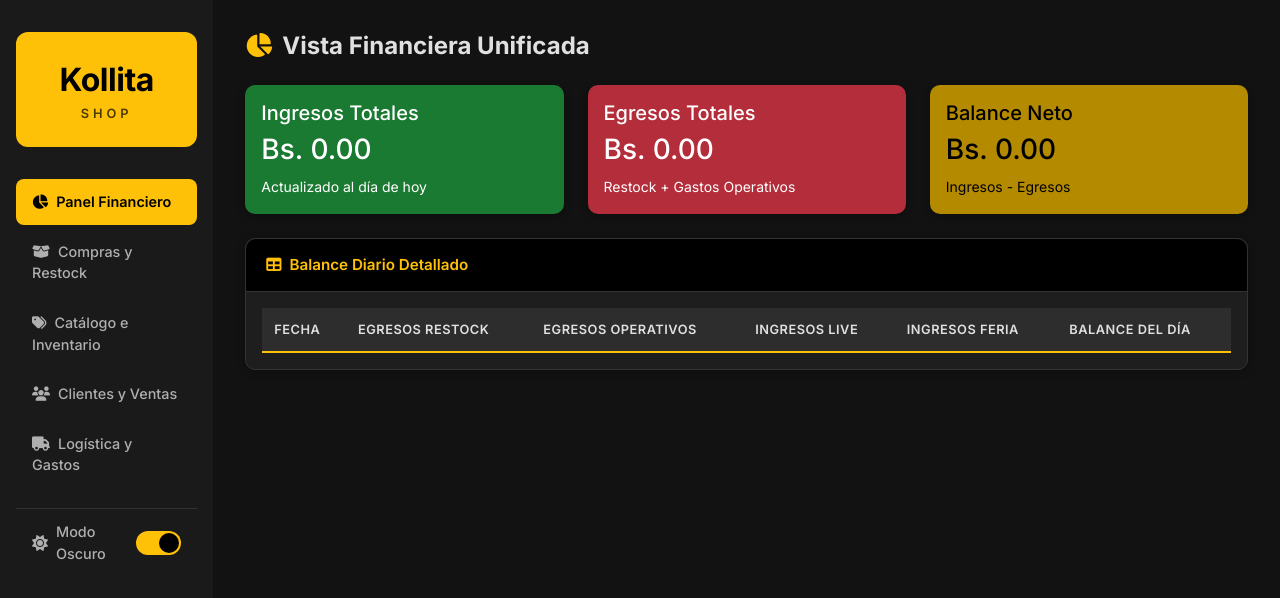
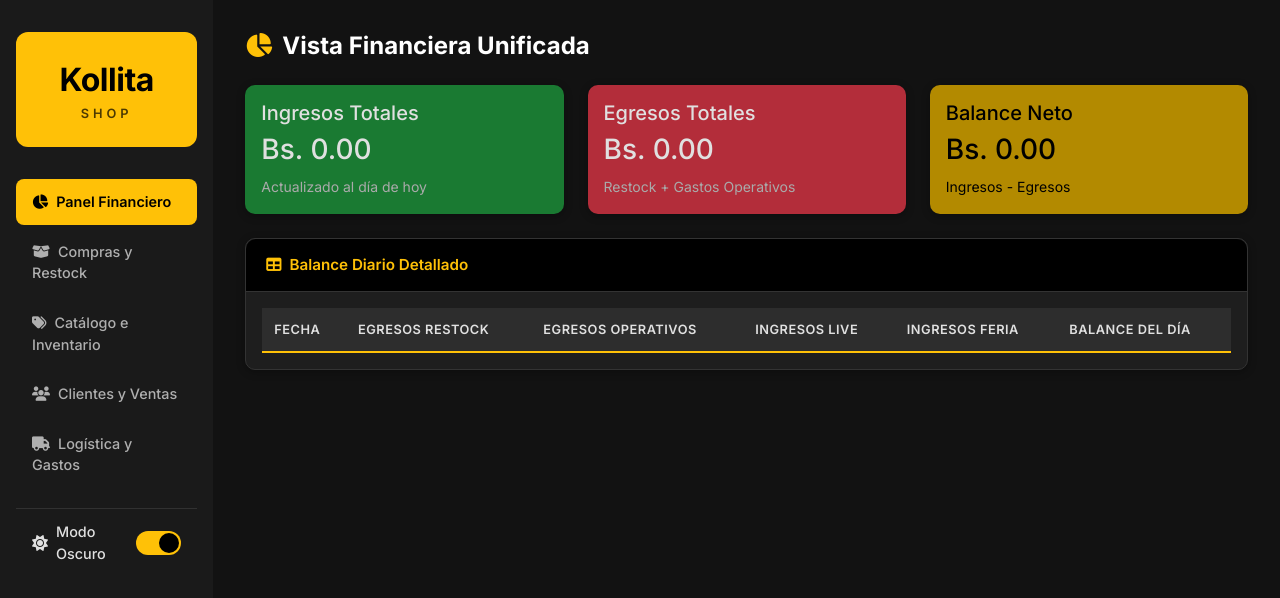
Before and after one commit to RodrixNkz/Kollita-Shop, a website: page public/index.html in a window 1280 px wide. Both pictures are taken after a click on the element "Modo Oscuro". Drawn offline with nearby package versions, Linux system fonts and the light colour scheme; some packages are replaced by stand-ins of ours; no server answers; a script that the page names is missing.

Commit message:
Update index.html

```diff
--- a/public/index.html
+++ b/public/index.html
@@ -352,6 +352,40 @@ body.dark-mode {
             color: #e0e0e0;
         }
 
+        /* Textos legibles en modo oscuro */
+        body.dark-mode label,
+        body.dark-mode .form-label,
+        body.dark-mode h1,
+        body.dark-mode h2,
+        body.dark-mode h3,
+        body.dark-mode h4,
+        body.dark-mode h5,
+        body.dark-mode h6,
+        body.dark-mode p,
+        body.dark-mode span,
+        body.dark-mode small,
+        body.dark-mode .card-title,
+        body.dark-mode .list-group-item,
+        body.dark-mode .input-group-text {
+            color: #e0e0e0 !important;
+        }
+
+        body.dark-mode h2 {
+            color: #ffffff !important;
+        }
+
+        body.dark-mode small {
+            color: #aaa !important;
+        }
+
+        body.dark-mode .text-muted {
+            color: #999 !important;
+        }
+
+        body.dark-mode .card-body {
+            color: #e0e0e0;
+        }
+
         body.dark-mode .card {
             background: #1e1e1e;
             border-color: #333;
@@ -415,7 +449,7 @@ body.dark-mode .table-striped > tbody > tr > th {
             background-color: inherit !important;
         }
 
-/* Formularios */
+        /* Formularios en modo oscuro */
         body.dark-mode .form-control,
         body.dark-mode .form-select {
             background: #2d2d2d;
@@ -435,14 +469,10 @@ body.dark-mode .form-control::placeholder {
             color: #888;
         }
 
-body.dark-mode h2 {
-    color: #e0e0e0;
-}
-
         body.dark-mode .list-group-item {
             background: #1e1e1e;
             border-color: #333;
-    color: #e0e0e0;
+            color: #e0e0e0 !important;
         }
 
         body.dark-mode .search-box input {
@@ -453,10 +483,6 @@ body.dark-mode .search-box input {
 
         body.dark-mode .search-box input::placeholder {
             color: #888;
-}
-
-body.dark-mode .text-muted {
-    color: #999 !important;
         }
 
         body.dark-mode .input-group-text {
```
Lines whose indentation alone changed are shown as unchanged.
